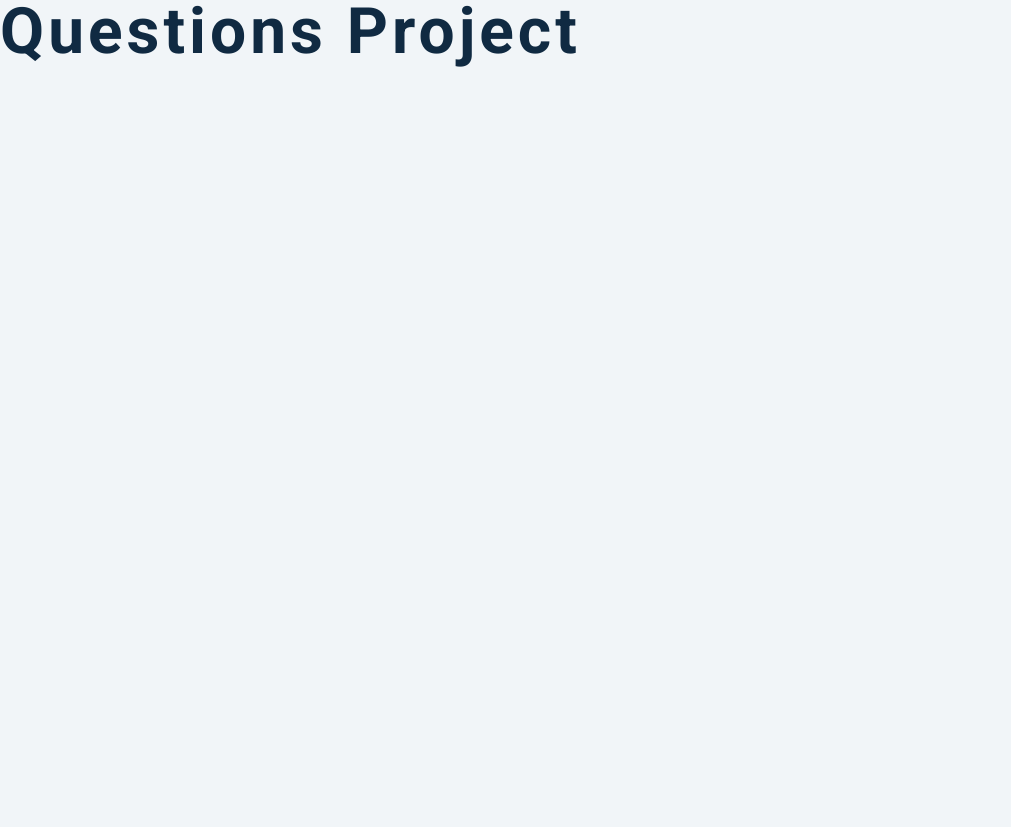
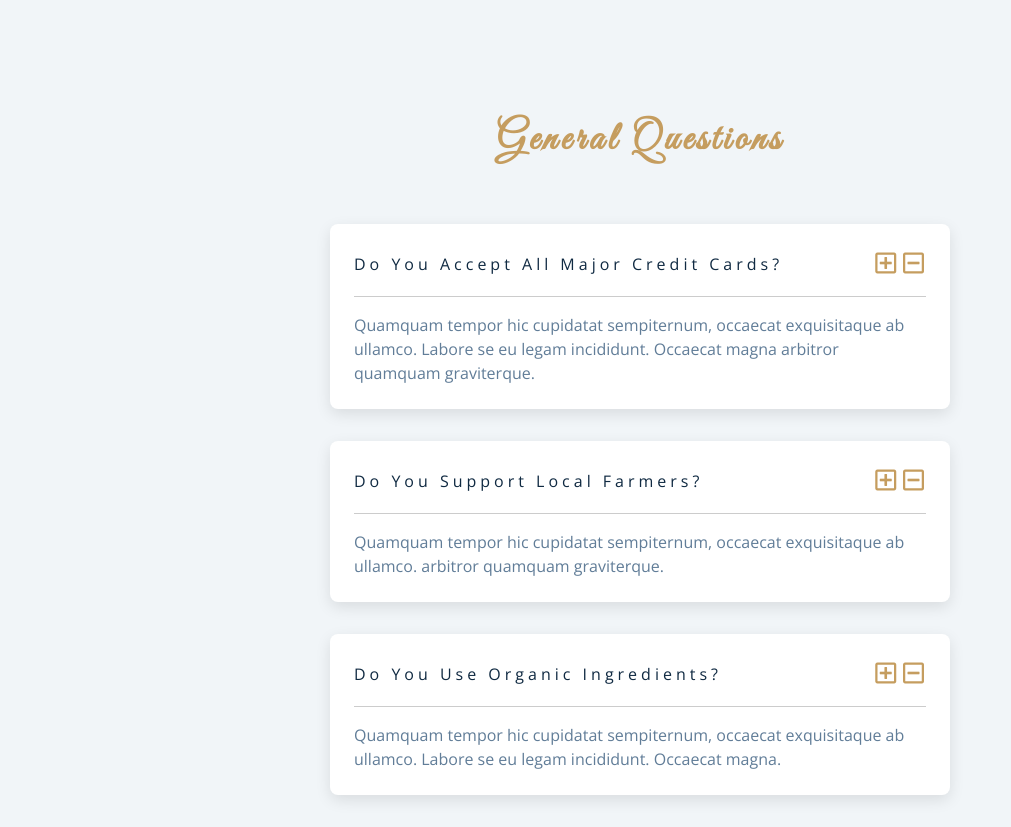
Before and after one commit to julia-lisec/questions, a plain HTML site: page index.html in a window 1280 px wide. Shown: the whole page, without its empty margins (0-1011 px from the left). Before the commit the page ends 800 px from the top, so only its background shows below. Drawn offline with nearby package versions, Linux system fonts and the light colour scheme.

Commit message:
added markup

```diff
--- a/index.html
+++ b/index.html
@@ -18,7 +18,76 @@
     <link rel="stylesheet" href="styles.css" />
   </head>
   <body>
-    <h1>questions project</h1>
+    <section class="questions">
+
+      <!-- title -->
+      <div class="title">
+        <h2>general questions</h2>
+      </div>
+
+      <!-- questions -->
+      <div class="section-center">
+
+        <!-- single question -->
+        <article class="question">
+
+          <!-- question title -->
+          <div class="question-title">
+            <p>Do you accept all major credit cards?</p>
+            <button type="button" class="question-btn">
+              <span class="plus-icon"><i class="far fa-plus-square"></i></span>
+              <span class="minus-icon"><i class="far fa-minus-square"></i></span>
+            </button>
+          </div>
+
+          <!-- question text -->
+          <div class="question-text">
+            <p>Quamquam tempor hic cupidatat sempiternum, occaecat exquisitaque ab ullamco.
+              Labore se eu legam incididunt. Occaecat magna arbitror quamquam
+              graviterque.</p>
+          </div>
+        </article>
+
+        <!-- single question -->
+        <article class="question">
+
+          <!-- question title -->
+          <div class="question-title">
+            <p>Do you support local farmers?</p>
+            <button type="button" class="question-btn">
+              <span class="plus-icon"><i class="far fa-plus-square"></i></span>
+              <span class="minus-icon"><i class="far fa-minus-square"></i></span>
+            </button>
+          </div>
+
+          <!-- question text -->
+          <div class="question-text">
+            <p>Quamquam tempor hic cupidatat sempiternum, occaecat exquisitaque ab ullamco. arbitror quamquam
+              graviterque.</p>
+          </div>
+        </article>
+
+        <!-- single question -->
+        <article class="question">
+
+          <!-- question title -->
+          <div class="question-title">
+            <p>Do you use organic ingredients?</p>
+            <button type="button" class="question-btn">
+              <span class="plus-icon"><i class="far fa-plus-square"></i></span>
+              <span class="minus-icon"><i class="far fa-minus-square"></i></span>
+            </button>
+          </div>
+
+          <!-- question text -->
+          <div class="question-text">
+            <p>Quamquam tempor hic cupidatat sempiternum, occaecat exquisitaque ab ullamco.
+              Labore se eu legam incididunt. Occaecat magna.</p>
+          </div>
+        </article>
+      </div>
+    </section>
+
     <!-- javascript -->
     <script src="app.js"></script>
   </body>
```
